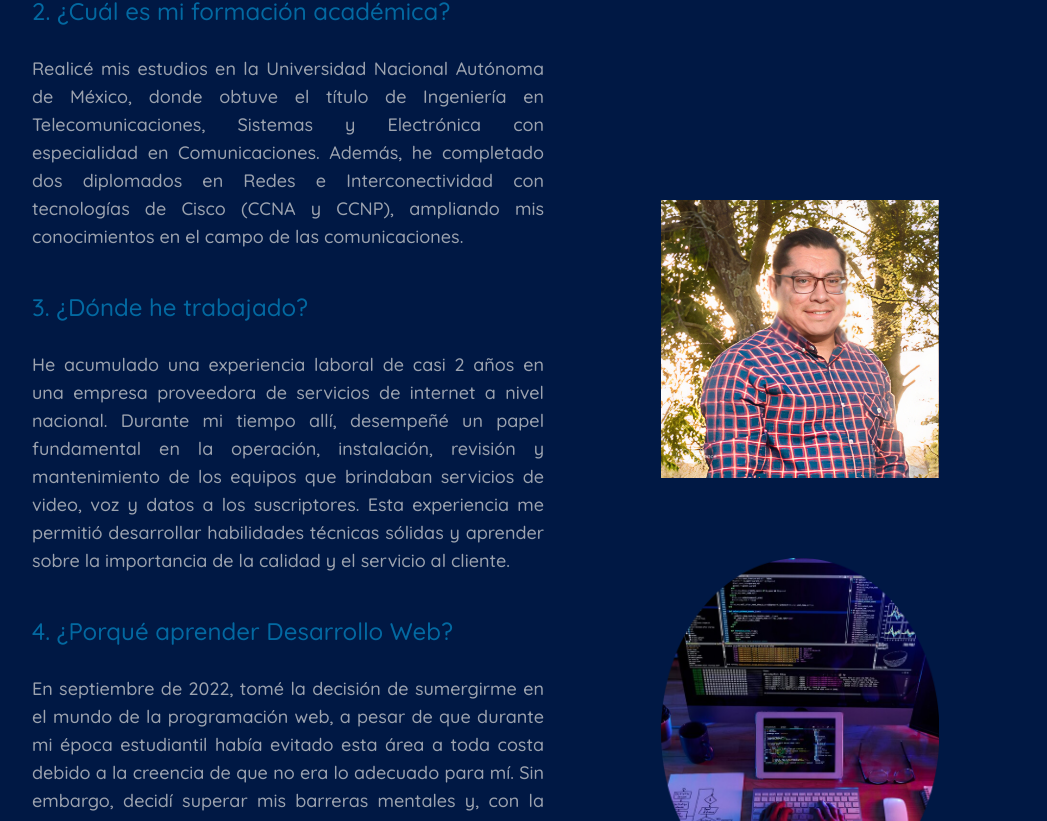
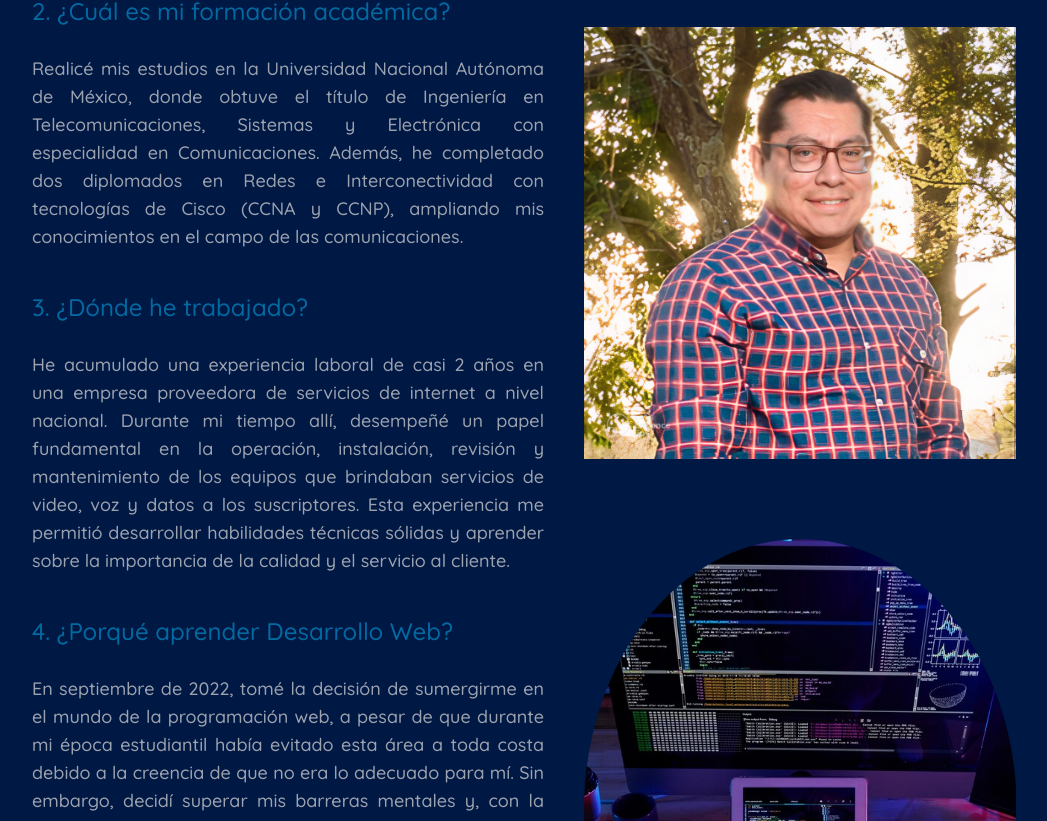
Before and after one commit to jeromanp/my-portfolio, a Next.js app: page /sobre-mi in a window 1280 px wide. Shown: the part 559-1380 px from the top of the page, without its empty margins (96-1143 px from the left). Built offline with nearby package versions, Linux system fonts and the light colour scheme.

Commit message:
page about zoom ok

```diff
--- a/src/components/AboutMe.jsx
+++ b/src/components/AboutMe.jsx
@@ -6,8 +6,8 @@ export default function AboutMe() {
     triggerOnce: true, // Solo activa la animación una vez
   });
   return (
-    <div className="w-full items-center justify-between font-mono text-sm bg-custom-azul mx-auto">
-      <div className="p-5 sm:p-5 md:p-10 lg:p-20 md:mx-12">
+    <div className="w-full flex items-center justify-center font-mono text-sm bg-custom-azul mx-auto">
+      <div className="container mx-auto p-5 sm:p-5 md:p-10 lg:p-20 md:mx-12">
         <h1
           ref={inViewRef}
           className={`nothing text-3xl sm:text-4xl md:text-4xl lg:text-5xl font-bold mb-10 text-custom-oro_2  ${
@@ -51,16 +51,16 @@ export default function AboutMe() {
               {aboutMe.ahora}
             </p>
           </div>
-          <div className="md:w-1/2 flex flex-col justify-center items-center order-1 md:order-2">
+          <div className="md:w-1/2 flex flex-col justify-center items-center order-1 md:order-2 lg:max-w-[70%]">
             <img
               src="/imagen/img-me.jpg"
               alt=""
-              className="w-full md:max-w-[100%] lg:max-w-[70%] h-auto p-10 justify-center hidden md:inline"
+              className="w-full md:w-[70vw] h-auto p-10 justify-center hidden md:inline"
             />
             <img
               src="/imagen/hero2.png"
               alt=""
-              className="w-full md:max-w-[100%] lg:max-w-[70%] h-auto p-10 justify-center"
+              className="w-full md:w-[70vw] h-auto p-10 justify-center"
             />
           </div>
         </div>
```
